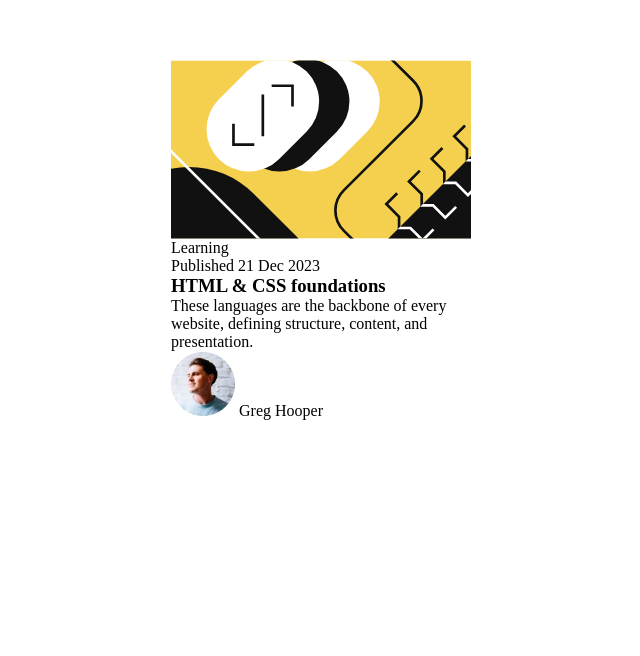
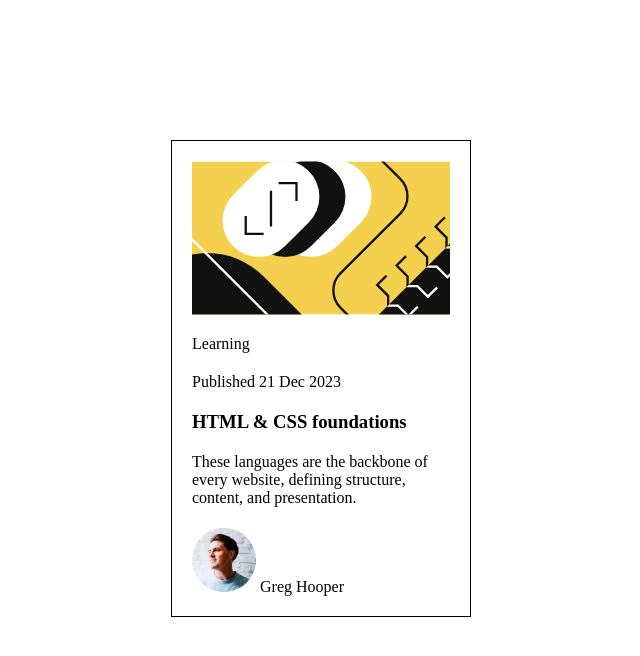
Before and after one commit to CORALIN22/Coding-Practice, a plain HTML site: page blog-preview-card-main/index.html in a window 1280 px wide. Shown: the part 160-816 px from the top of the page, without its empty margins (319-959 px from the left). Drawn offline with Linux system fonts and the light colour scheme.

Commit message:
Starting to style

```diff
--- a/blog-preview-card-main/style.css
+++ b/blog-preview-card-main/style.css
@@ -16,7 +16,10 @@ body {
   display: flex;
   flex-direction: column;
   justify-content: center;
-  height: 200px;
+  gap: 20px;
   width: 300px;
   margin: 300px auto;
+  padding: 20px;
+  border: 1px solid black;
+  overflow: hidden;
 }
```
